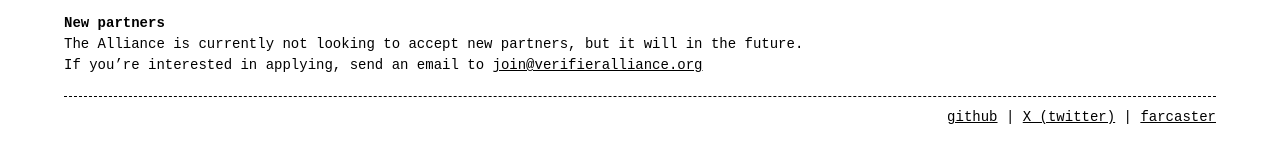
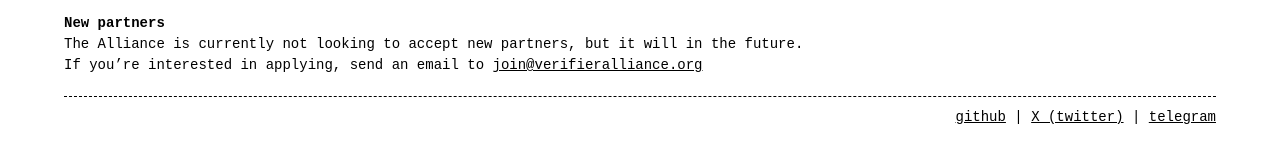
Before and after one commit to verifier-alliance/verifier-alliance.github.io, a Jekyll site: the page built from who.md, in a window 1280 px wide. Shown: the part 814-959 px from the top of the page. Built offline with Jekyll 4.4.1, drawn with Linux system fonts in a browser that asks for light colours.

Commit message:
Last changes
Changed favicon + replaced farcaster link with telegram one

```diff
--- a/_config.yml
+++ b/_config.yml
@@ -10,7 +10,7 @@
 - who.md
 - how.md
 
-footer: '<a href="https://github.com/verifieralliance">github</a> | <a href="https://twitter.com/verifalliance">X (twitter)</a> | <a href="https://warpcast.com/verifieralliance.eth"> farcaster</a>'
+footer: '<a href="https://github.com/verifieralliance">github</a> | <a href="https://twitter.com/verifalliance">X (twitter)</a> | <a href="https://t.me/verifieralliance">telegram</a>'
 
 style: dark
 listen_for_clients_preferred_style: true
```
Also changed, not shown: favicon.ico, 4 other files.
